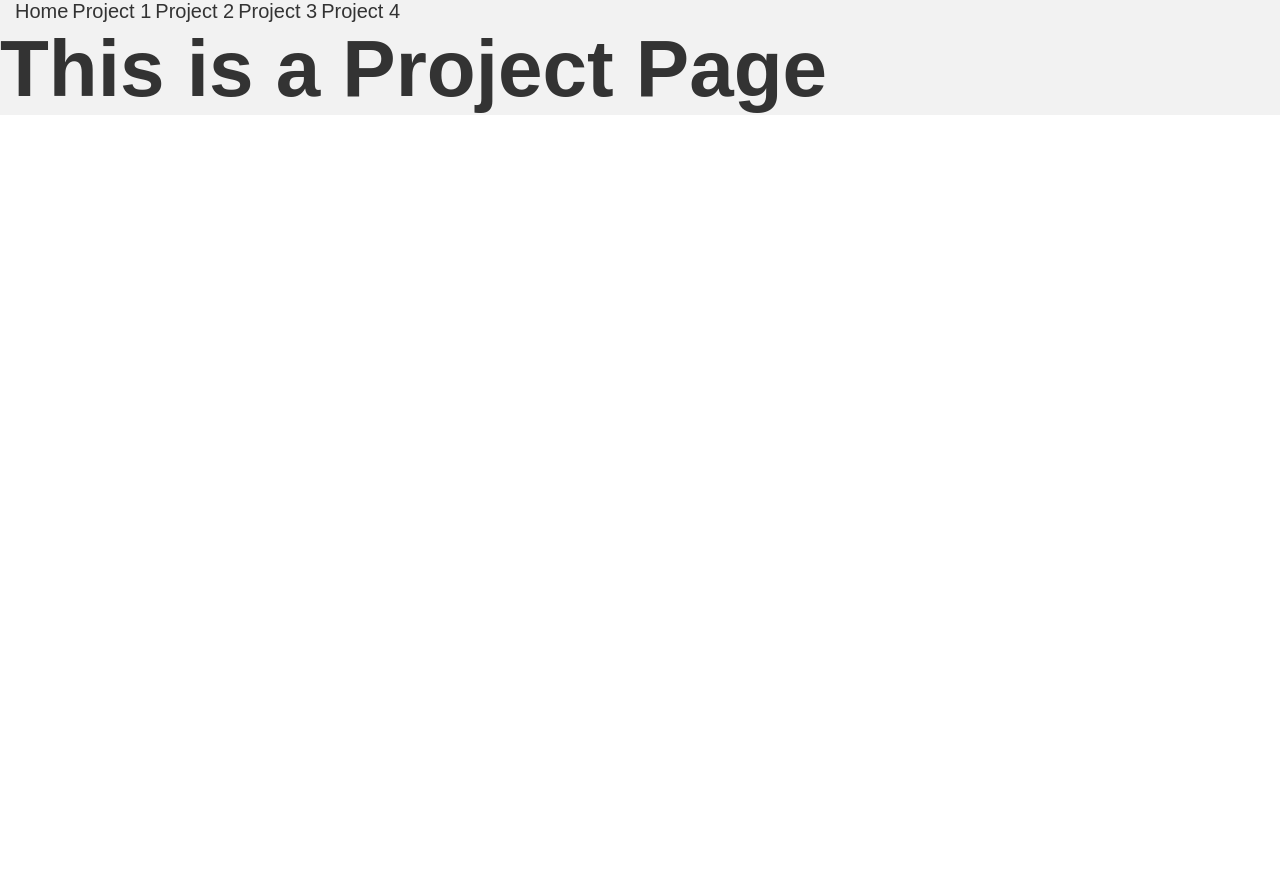
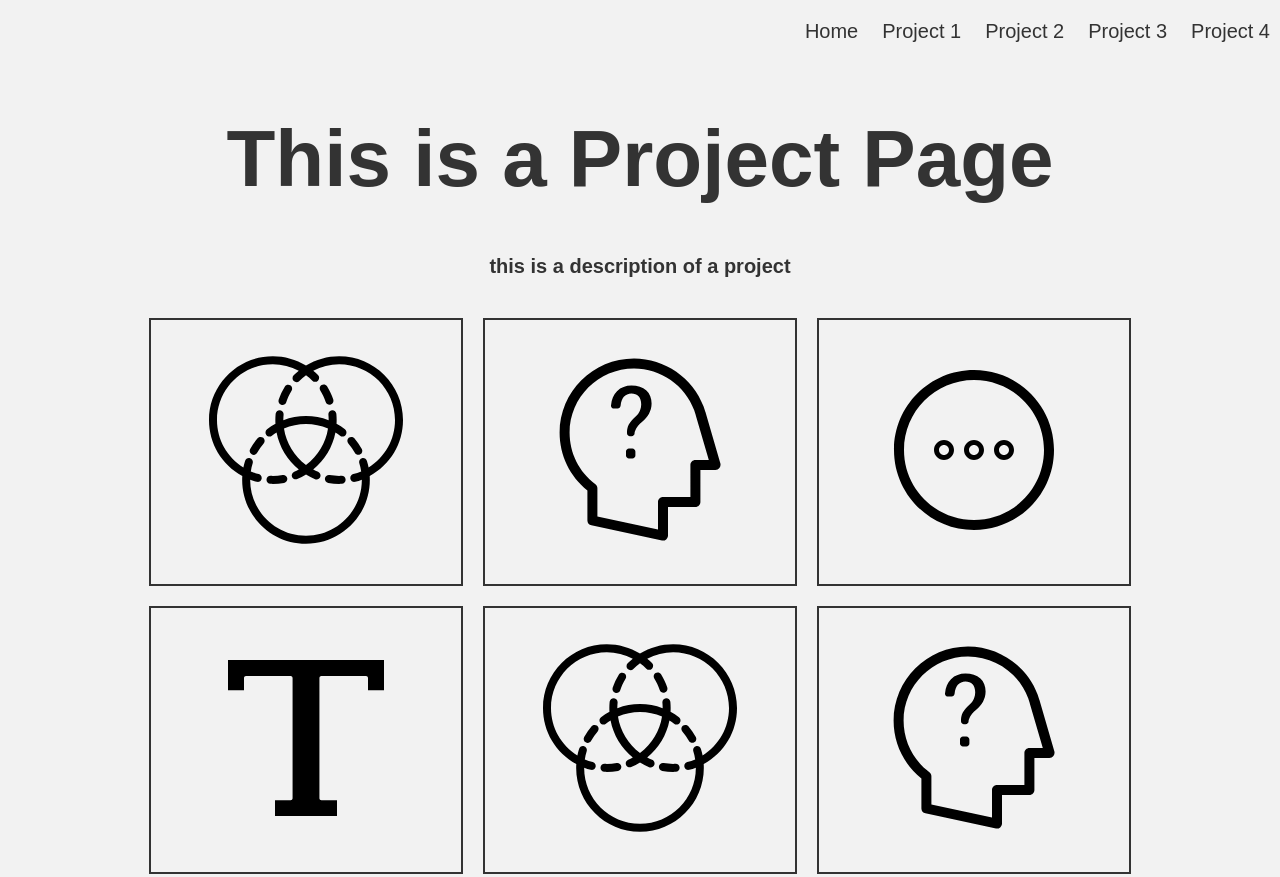
Before and after one commit to sheen-machine/udacity-website, a plain HTML site: page projectone.html in a window 1280 px wide. Shown: the top 877 px of the page. Before the commit the page ends 800 px from the top, so only its background shows below. Drawn offline with Linux system fonts and the light colour scheme.

Commit message:
page two grid layout

```diff
--- a/projectone.css
+++ b/projectone.css
@@ -24,24 +24,108 @@
 
 .container {
   background-color: #f2f2f2;
+  text-align: center;
 }
 
-h1 {
-  color: #333;
-  font-family: 'calibre-semibold-webfont', sans-serif;
-  font-size: 80px;
+.topNav {
+  text-align: right;
+  padding-bottom: 20px;
+  padding-top: 20px;
 
-}
-#myTopnav {
-    display:inline;
-    padding: 15px;
 
 }
 
-#myTopnav a{
+.topNav a{
   text-decoration:none;
   color: #333;
   font-family: 'Roboto-light', sans-serif;
   font-size: 20px;
+  padding: 10px;
+
+
+}
+
+  h1 {
+    color: #333;
+    font-family: 'calibre-semibold-webfont', sans-serif;
+    font-size: 80px;
+    padding-top: 50px;
+
 
   }
+
+
+  h2 {
+      color: #333;
+    font-family: 'Roboto-light', sans-serif;
+    font-size: 20px;
+      padding-top: 50px;
+
+
+  }
+
+
+  .menu {
+    grid-area: menu;
+
+  }
+
+  .title {
+    grid-area: title;
+  }
+
+
+  .projects {
+    display: grid;
+    width: 100%;
+    margin: auto;
+    grid-template-columns: repeat(1fr);
+    grid-template-rows: 50px 100px repeat(1fr) 50px;
+    grid-template-areas:
+    "menu menu menu menu"
+    "title title title title"
+    " pjs pjs pjs pjs "
+    " pjs pjs pjs pjs"
+    " pjs pjs pjs pjs"
+    " pjs pjs pjs pjs"
+    "ft ft ft ft ";
+
+  }
+
+  .projectContainer {
+  grid-area: pjs;
+  display: flex;
+      flex-flow: row wrap;
+      justify-content: center;
+      padding: 30px;
+      cursor:pointer;
+
+  }
+
+  .projects{
+    width: 250px;
+      height: 250px
+      display: inline-block;
+      border: 2px solid #333;
+      color: #000000;
+      padding: 30px;
+      margin: 10px;
+      justify-content: center;
+  }
+
+  .projects:hover {
+   opacity: 1;
+   background-color: hotpink;
+
+
+
+  }
+
+
+  .footer {
+    grid-area: ft;
+    color: #333;
+    font-family: 'Roboto-light', sans-serif;
+    font-size: 20px;
+    padding: 10px;
+  }
--- a/projectone.html
+++ b/projectone.html
@@ -22,9 +22,9 @@
   </head>
   <body>
       <div class="container">
-          <div class="box" id= "menu">
+          <div class="menu">
 
-            <div class="topnav" id="myTopnav">
+            <div class="topNav">
               <a href="index.html">Home</a>
               <a href="projectone.html">Project 1</a>
               <a href="projectwo.html">Project 2</a>
@@ -33,9 +33,30 @@
             </div>
             </div>
 
-            <div class ="box" id="title">
+            <div class ="title">
+              <div id="title">
               <h1> This is a Project Page </h1>
             </div>
+            <div id = "description">
+              <h2>this is a description of a project</h2>
+            </div>
+            </div>
+
+
+
+            <div class = "projectContainer">
+              <div class = "projects" id = "one"><a href="projectone.html" target="_blank" > <img alt="Project 1" src="Images/design.svg" width="200" height="200"></a></div>
+              <div class = "projects" id = "two"><a href="projecttwo.html" target="_blank" > <img alt="Project 2" src="Images/about.svg"width="200" height="200"></a></div>
+              <div class = "projects" id = "three"><a href="projectthree.html" target="_blank" ><img alt="Project 3" src="Images/comingsoon.svg"width="200" height="200"></a></div>
+              <div class = "projects" id = "four"><a href="projectfour.html" target="_blank" > <img alt="Project 4" src="Images/text.svg"width="200" height="200"></a></div>
+              <div class = "projects" id = "five"><a href="https://www.google.com/" target="_blank" ><img alt="Project 1" src="Images/design.svg" width="200" height="200"></a></div>
+              <div class = "projects" id = "six"><a href="https://www.google.com/" target="_blank" > <img alt="Project 2" src="Images/about.svg"width="200" height="200"></a></div>
+              <div class = "projects" id = "seven"><a href="https://www.google.com/" target="_blank" > <img alt="Project 3" src="Images/comingsoon.svg"width="200" height="200"></a></div>
+              <div class = "projects" id = "eight"><a href="https://www.google.com/" target="_blank" > <img alt="Project 4" src="Images/text.svg"width="200" height="200"></a></div>
+              <div class = "projects" id = "nine"><a href="https://www.google.com/" target="_blank" > <img alt="Project 4" src="Images/text.svg"width="200" height="200"></a></div>
+            </div>
+
+            <div class = "footer"> Made by me 💁🏻‍♀️</div>
 
 </div>
 </body>
--- a/style.css
+++ b/style.css
@@ -42,6 +42,7 @@ a {
     color: #333;
     font-family: 'Roboto-light', sans-serif;
     font-size: 20px;
+    margin: 15px;
 
 
   }
@@ -62,8 +63,9 @@ a {
 
   .container {
     display: grid;
+    width: 100%;
     grid-template-columns: repeat(4, 1fr);
-    grid-template-rows: 50px 200px 700px 50px;
+    grid-template-rows: 60px 200px 700px 60px;
     background-color: #f2f2f2;
 
     }
@@ -81,8 +83,8 @@ a {
 
      #myTopnav {
       text-align: right;
-      padding: 15px;
       border-bottom: 1px solid #333;
+      padding: 5px;
     }
 
 
@@ -106,38 +108,37 @@ a {
       background-color: #f2f2f2;
       display: flex;
       flex-flow: row wrap;
-      justify-content: space-around;
+      justify-content: center;
       padding: 30px;
+      cursor:pointer;
 
     }
 
-     .myprojects {
-      cursor:pointer;
+     #projects .myProjects {
+      width: 30%;
+      height: relative;
       display: inline-block;
       text-align:center;
       margin: 50px;
       border: 1px solid #333;
       border-radius: 25px;
-      width: 30%;
-      height: 220px;
       box-shadow: 0 0 16px 0 rgba(19, 25, 27, 0.4);
       color: #000000;
-      font-family: 'calibre-semibold-webfont', sans-serif;
-      font-size: 24px;
 
      }
 
-     .myprojects:hover {
+     .myProjects:hover {
         background-color: #333;
        }
 
 
 
-     .myprojects a {
+     .myProjects a {
       display: block;
       margin: 5px;
       padding:20px;
       color: #000000;
+      font-size: 28px;
 
 
      }
```
Also changed, not shown: index.html (+4 -4 lines), Images/legolas.svg (added).
